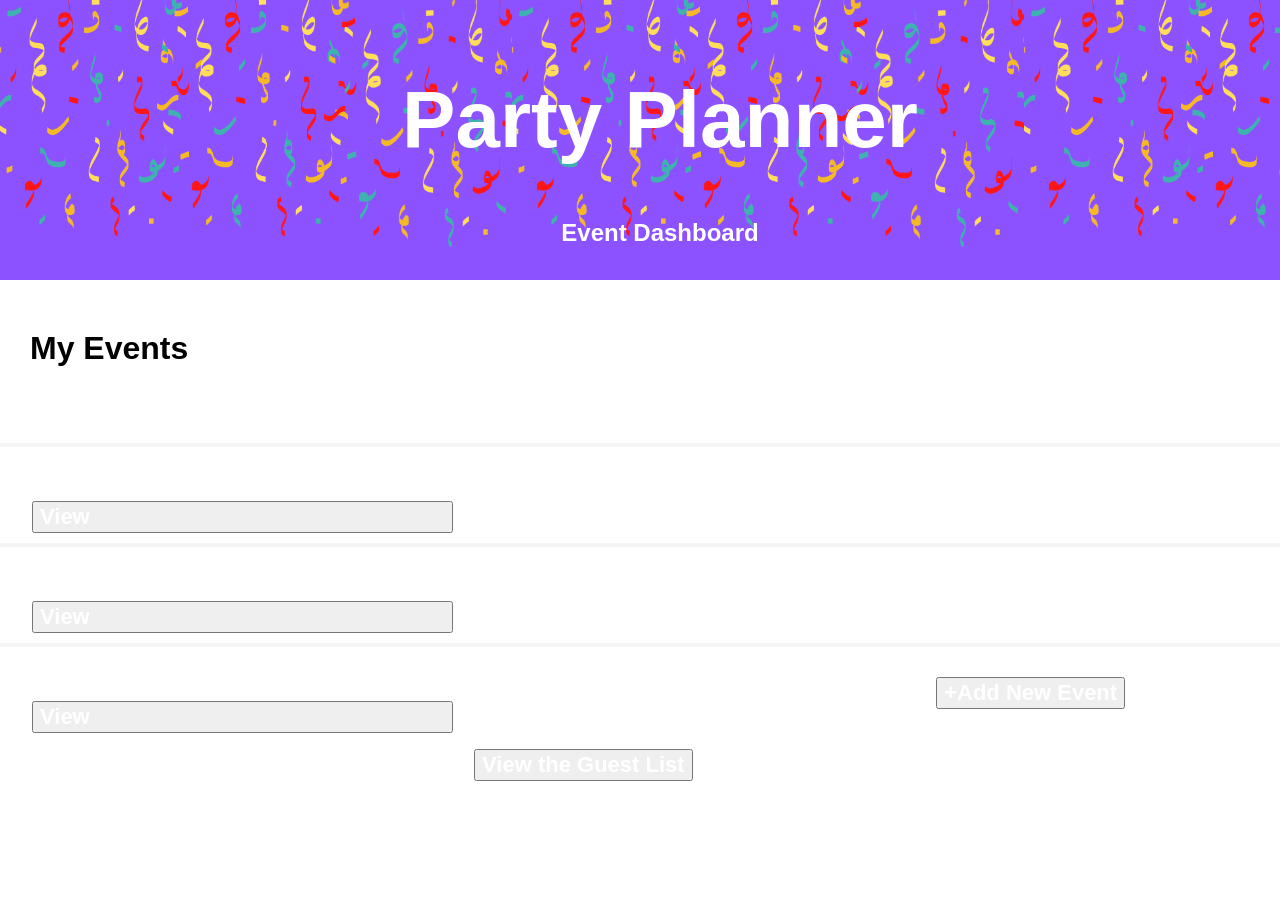
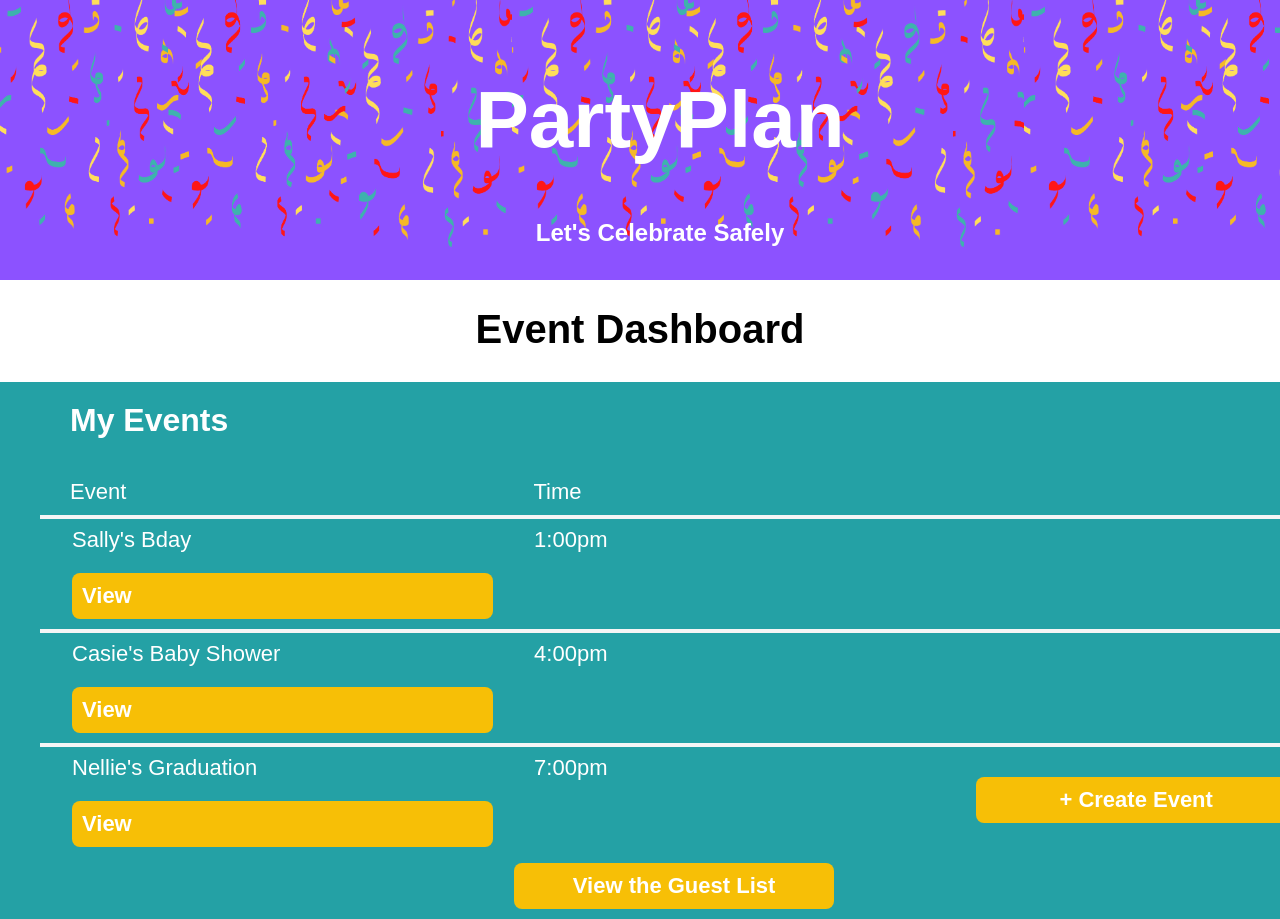
Before and after one commit to krits29/CongressionalAppChallenge, a React (Create React App) app in the folder cong-app-challenge/: page / in a window 1280 px wide. Shown: the top 919 px of the page. Before the commit the page ends 800 px from the top, so only its background shows below. Built offline with nearby package versions, Linux system fonts and the light colour scheme.

Commit message:
Changed Buttons and Background

```diff
--- a/cong-app-challenge/src/App.js
+++ b/cong-app-challenge/src/App.js
@@ -1,10 +1,9 @@
-import React, { Component } from 'react';
-import './App.css';
-import Event from "./Event/Event";
+import React, { Component } from "react";
+import "./App.css";
 import { BrowserRouter } from "react-router-dom";
 import { Route } from "react-router-dom";
-import EventDashboard from './EventDashboard/EventDashboard';
-import GuestList from './GuestList/GuestList.js';
+import EventDashboard from "./EventDashboard/EventDashboard";
+import GuestList from "./GuestList/GuestList.js";
 import CreateNewEvent from "./CreateNewEvent/CreateNewEvent.js";
 import ChooseEventType from "./ChooseEventType/ChooseEventType.js";
 import VirtualPlatform from "./VirtualPlatform/VirtualPlatform.js";
@@ -17,14 +16,18 @@ class App extends Component {
     return (
       <BrowserRouter>
         <div>
-          <Route path = "/" exact component = {EventDashboard}/>
-          <Route path = "/guestlist" exact component = {GuestList}/>
+          <Route path="/" exact component={EventDashboard} />
+          <Route path="/guestlist" exact component={GuestList} />
           <Route path="/createnewevent" exact component={CreateNewEvent} />
           <Route path="/chooseeventtype" exact component={ChooseEventType} />
           <Route path="/virtualplatform" exact component={VirtualPlatform} />
           <Route path="/virtualchoose" exact component={VirtualChoose} />
-          <Route path="/virtualactivitydiagnostic" exact component={VirtualActivityDiagnostic} />
           <Route path="/newguest" exact component={NewGuest} />
+          <Route
+            path="/virtualactivitydiagnostic"
+            exact
+            component={VirtualActivityDiagnostic}
+          />
         </div>
       </BrowserRouter>
     );
--- a/cong-app-challenge/src/EventDashboard/EventDashboard.js
+++ b/cong-app-challenge/src/EventDashboard/EventDashboard.js
@@ -4,29 +4,33 @@ import Event from "../Event/Event";
 
 class EventDashboard extends Component {
   render() {
-        return(
+    return (
       <div className="App">
         <header className="App-header">
-              <h1 className="App-title"><Link to = "/">Party Planner</Link></h1>
-              <h2>Event Dashboard</h2>
+          <h1 className="App-title">
+            <Link to="/">PartyPlan</Link>
+          </h1>
+          <h2> Let's Celebrate Safely</h2>
         </header>
+        <h1 className="pageTitle">Event Dashboard</h1>
+        <div className="page">
           <h1 className="body">My Events</h1>
           <div className="row">
             <p className="column">Event</p>
             <p className="column">Time</p>
           </div>
-            <Event eventName="Sally's Bday" eventTime="1:00pm"/>
-            <Event eventName="Casie's Baby Shower" eventTime="4:00pm"/>
-            <Event eventName="Nellie's Graduation" eventTime="7:00pm"/>
+          <Event eventName="Sally's Bday" eventTime="1:00pm" />
+          <Event eventName="Casie's Baby Shower" eventTime="4:00pm" />
+          <Event eventName="Nellie's Graduation" eventTime="7:00pm" />
+
           <button>
-            <Link to = {{pathname: "/createnewevent"}}>+Add New Event</Link>
+            <Link to={{ pathname: "/createnewevent" }}>+ Create Event</Link>
           </button>
           <button>
-                <Link to = {{pathname: "/guestlist"}}>View the Guest List</Link>
+            <Link to={{ pathname: "/guestlist" }}>View the Guest List</Link>
           </button>
         </div>
-
-
+      </div>
     );
   }
 }
--- a/cong-app-challenge/src/index.css
+++ b/cong-app-challenge/src/index.css
@@ -1,5 +1,25 @@
 body {
   margin: 0;
   padding: 0;
-  font-family: sans-serif;
+  font-family: "Alata", sans-serif;
 }
+
+button {
+  background-color: #f7bf06;
+  border: none;
+  font-size: 22px;
+  margin: 10px;
+  padding: 10px;
+  width: 25%;
+  border-radius: 8px;
+  cursor: pointer;
+  color: white;
+}
+
+button:hover {
+  background-color: #ffde59;
+}
+
+input:focus {
+  color: black;
+}
```
Lines whose indentation alone changed are shown as unchanged.
